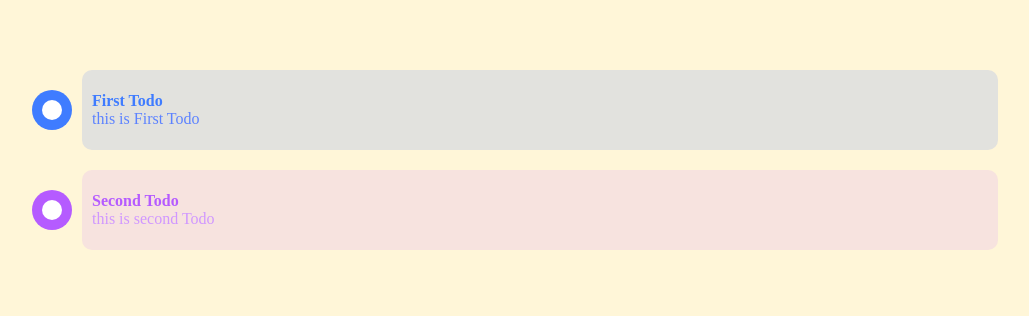
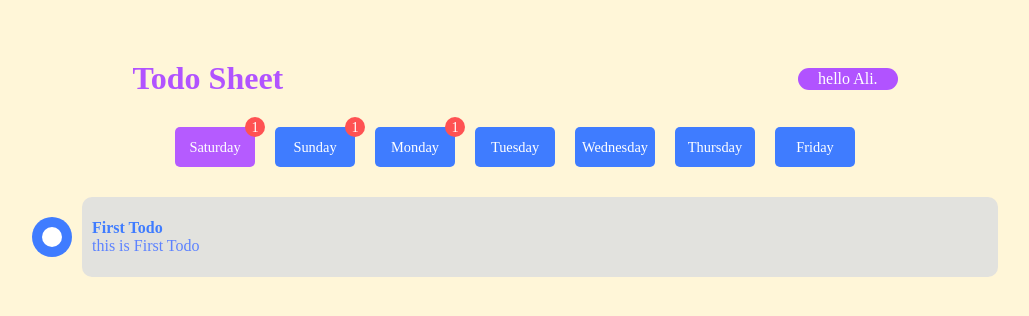
Before and after one commit to Azeiynali/Toma, a Vue app: page / in a window 1280 px wide. Shown: the top 316 px of the page, without its empty margins (135-1164 px from the left). Built offline with nearby package versions, Linux system fonts and the light colour scheme; a web font is replaced by a local one.

Commit message:
⬜ UI , days, animations, hello and saoe other added

```diff
--- a/src/App.vue
+++ b/src/App.vue
@@ -1,6 +1,6 @@
 <template>
 	<div class="main" id="app">
-		<TodoList @removeTodo="removeTodo($event)" @changeStatus="changeStatus($event)" :todos="todos" />
+		<TodoList :firstName="firstName" @removeTodo="removeTodo($event)" @changeStatus="changeStatus($event)" :todos="todos" />
 	</div>
 </template>
 
@@ -15,8 +15,9 @@ export default {
 	data() {
 		return {
 			todos: [
-				{ name: "First Todo", description: 'this is First Todo', id: 1, isChecked: false, day: '2' },
-				{ name: "Second Todo", description: "this is second Todo", id: 2, isChecked: true, day: '1' }
+				{ name: "First Todo", description: 'this is First Todo', id: 1, isChecked: false, day: 'SA' },
+				{ name: "Second Todo", description: "this is second Todo", id: 2, isChecked: false, day: 'SU' },
+				{ name: "Third Todo", description: 'this is Third Todo', id: 3, isChecked: false, day: 'MO' },
 			],
 			firstName: "Ali",
 
@@ -44,7 +45,7 @@ export default {
 
 body {
 	background-color: #fff6d8;
-	overflow: hidden;
+	overflow-x: hidden;
 }
 
 .main {
--- a/src/components/TodoList.vue
+++ b/src/components/TodoList.vue
@@ -1,18 +1,71 @@
 <template>
     <div id="app">
+        <div class="header">
+            <h1>Todo Sheet</h1>
+            <div class="hello">hello {{ firstName }}.</div>
+        </div>
+        <div class="days">
+            <div @click="changeDay" ref="SA" class="day active">Saturday
+                <div v-if='todos.some(todo => todo.day == "SA" && todo.isChecked == false)' class="red-point">
+                    {{ todos.filter((todo) => todo.day == "SA" && todo.isChecked == false).length }}
+                </div>
+            </div>
+            <div @click="changeDay" ref="SU" class="day">Sunday <div
+                    v-if='todos.some(todo => todo.day == "SU" && todo.isChecked == false)' class="red-point">
+                    {{ todos.filter((todo) => todo.day == "SU" && todo.isChecked == false).length }}
+                </div>
+            </div>
+            <div @click="changeDay" ref="MO" class="day">Monday <div
+                    v-if='todos.some(todo => todo.day == "MO" && todo.isChecked == false)' class="red-point">
+                    {{ todos.filter((todo) => todo.day == "MO" && todo.isChecked == false).length }}
+                </div>
+            </div>
+            <div @click="changeDay" ref="TU" class="day">Tuesday <div
+                    v-if='todos.some(todo => todo.day == "TU" && todo.isChecked == false)' class="red-point">
+                    {{ todos.filter((todo) => todo.day == "TU" && todo.isChecked == false).length }}
+                </div>
+            </div>
+            <div @click="changeDay" ref="WE" class="day">Wednesday <div
+                    v-if='todos.some(todo => todo.day == "WE" && todo.isChecked == false)' class="red-point">
+                    {{ todos.filter((todo) => todo.day == "WE" && todo.isChecked == false).length }}
+                </div>
+            </div>
+            <div @click="changeDay" ref="TH" class="day">Thursday <div
+                    v-if='todos.some(todo => todo.day == "TH" && todo.isChecked == false)' class="red-point">
+                    {{ todos.filter((todo) => todo.day == "TH" && todo.isChecked == false).length }}
+                </div>
+            </div>
+            <div @click="changeDay" ref="FR" class="day">Friday <div
+                    v-if='todos.some(todo => todo.day == "FR" && todo.isChecked == false)' class="red-point">
+                    {{ todos.filter((todo) => todo.day == "FR" && todo.isChecked == false).length }}
+                </div>
+            </div>
+        </div>
         <!--  @click="removeTodo(todo.id)" -->
-        <div v-for="todo in todos" :key="todo.id"
+        <div v-for="todo in todos" :key="todo.id" v-show="todo.day == day"
             :class="{ item: true, checked: todo.isChecked }">
-            <div @click="changeStatus(todo.id)" :class="{ check: true, ed: todo.isChecked }"></div>
+            <div @click="changeStatus($event, todo.id)" :class="{ check: true, ed: todo.isChecked }"></div>
             <div class="content">
                 <div class="title">{{ todo.name }}</div>
                 <div class="description">{{ todo.description }}</div>
             </div>
         </div>
+        <div v-if="!todos.some(todo => todo.day == day && todo.isChecked == false)">
+            <p>empty!</p>
+        </div>
     </div>
 </template>
 
 <style scoped>
+h1 {
+    color: #b153ff;
+}
+
+p {
+    color: #3f7cff;
+    font-size: 1.2rem;
+}
+
 #app {
     display: flex;
     align-items: center;
@@ -22,14 +75,15 @@
     flex-wrap: wrap;
     flex-direction: column;
     color: white;
+    gap: 10px;
 }
 
 #app .item {
     width: 100%;
-    padding: 10px;
     display: flex;
     gap: 10px;
     align-items: center;
+    transition: all .3s;
     justify-content: center;
 }
 
@@ -61,6 +115,14 @@
     color: #5c82ff;
 }
 
+.header {
+    width: 100vw;
+    padding: 0 10px;
+    display: flex;
+    align-items: center;
+    justify-content: space-around;
+}
+
 .check {
     width: 40px;
     height: 40px;
@@ -81,33 +143,119 @@
     right: 10px;
     z-index: 111;
 }
-.check.ed{
+
+.check.ed {
     background-color: #b55bff;
 }
+
 #app .item.checked .content {
     background-color: #d07fff2a;
 }
+
 #app .item.checked .title {
     color: #b55bff;
 }
+
 #app .item.checked .description {
     color: #d097ff;
+}
+
+.hello {
+    border-radius: 100px;
+    padding: 2px 20px;
+    font-size: 1rem;
+    background-color: #b153ff;
+}
+
+.days {
+    display: flex;
+    align-items: center;
+    justify-content: center;
+    width: 90vw;
+    cursor: pointer;
+    flex-wrap: wrap;
+    gap: 20px;
+    padding: 20px;
+}
+
+.day {
+    border-radius: 5px;
+    background-color: #3f7cff;
+    width: 80px;
+    height: 40px;
+    display: flex;
+    align-items: center;
+    transition: all .3s ease-in-out;
+    justify-content: center;
+    font-size: .9rem;
+    position: relative;
+}
+
+.day:hover {
+    transform: scale(1.2);
+}
+
+.day.active {
+    background-color: #b55bff;
+}
+
+.red-point {
+    position: absolute;
+    top: -10px;
+    right: -10px;
+    border-radius: 100%;
+    background-color: #ff5252;
+    display: flex;
+    align-items: center;
+    justify-content: center;
+    width: 20px;
+    height: 20px;
+}
+
+@keyframes move {
+    from {
+        transform: translateX(-200px);
+    }
+
+    to {
+        transform: translateX(105vw);
+    }
 }
 </style>
 
 <script>
 export default {
     name: 'TodoList',
+    data() {
+        return {
+            day: 'SA'
+        }
+    },
     props: {
         todos: {
             type: Array
-        }
+        },
+        firstName: {}
     }, methods: {
         removeTodo(todoId) {
             this.$emit('removeTodo', todoId)
         },
-        changeStatus(todoId) {
-            this.$emit('changeStatus', todoId)
+        changeStatus(ev, todoId) {
+            setTimeout(() => {
+                ev.target.parentNode.style.transform = 'translateX(-5vw)';
+                setTimeout(() => {
+                    ev.target.parentNode.style.transform = 'translateX(100vw)';
+                    setTimeout(() => {
+                        ev.target.parentNode.style.display = 'none'
+                        this.$emit('changeStatus', todoId)
+                    }, 300)
+                }, 300)
+            }, 350)
+        },
+        changeDay(ev) {
+            this.day = ev.target.innerText.slice(0, 2).toUpperCase()
+            document.querySelector('.day.active').classList.remove('active')
+            ev.target.classList.add('active')
         }
     }
 }
```
